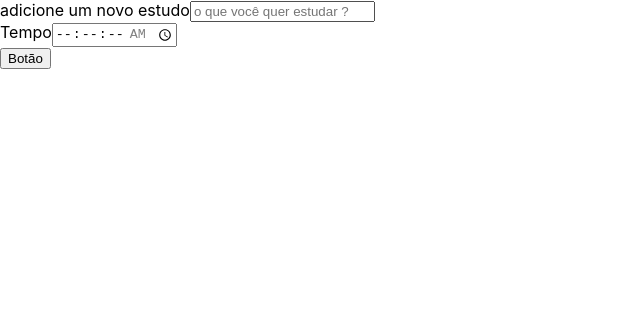
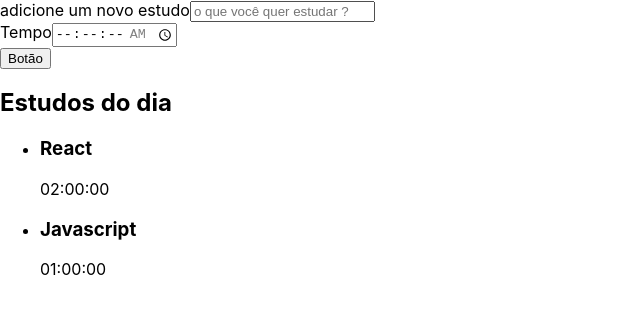
Before and after one commit to erikseki/alura-React, a React (Create React App) app: page / in a window 1280 px wide. Shown: the top 314 px of the page, without its empty margins (0-640 px from the left). Built offline with nearby package versions, Linux system fonts and the light colour scheme.

Commit message:
Criando Lista com o function Component  📦

```diff
--- a/src/App.tsx
+++ b/src/App.tsx
@@ -1,11 +1,12 @@
 import React from 'react';
 import Formulario from './components/Formulario';
-
+import Lista from './components/Lista';
 
 function App() {
   return (
     <div className="App">
     <Formulario/>
+    <Lista/>
     </div>
   );
 }
--- /dev/null
+++ b/src/components/Lista/index.tsx
@@ -0,0 +1,42 @@
+import React from "react";
+
+function Lista(){
+    return(
+        <aside>
+            <h2>Estudos do dia</h2>
+            <ul>
+                <li>
+                    <h3>
+                        React
+                    </h3>
+                    <span>
+                        02:00:00
+                    </span>
+                </li>
+                <li>
+                    <h3>
+                        Javascript
+                    </h3>
+                    <span>
+                        01:00:00
+                    </span>
+                </li>
+            </ul>
+        </aside>
+    )
+}
+
+export default Lista
+
+
+/*
+ modelo do stateless component com a arrow function
+
+ const Lista = () => (
+
+  <li>
+      item...
+  </li>
+
+    )
+*/
```
